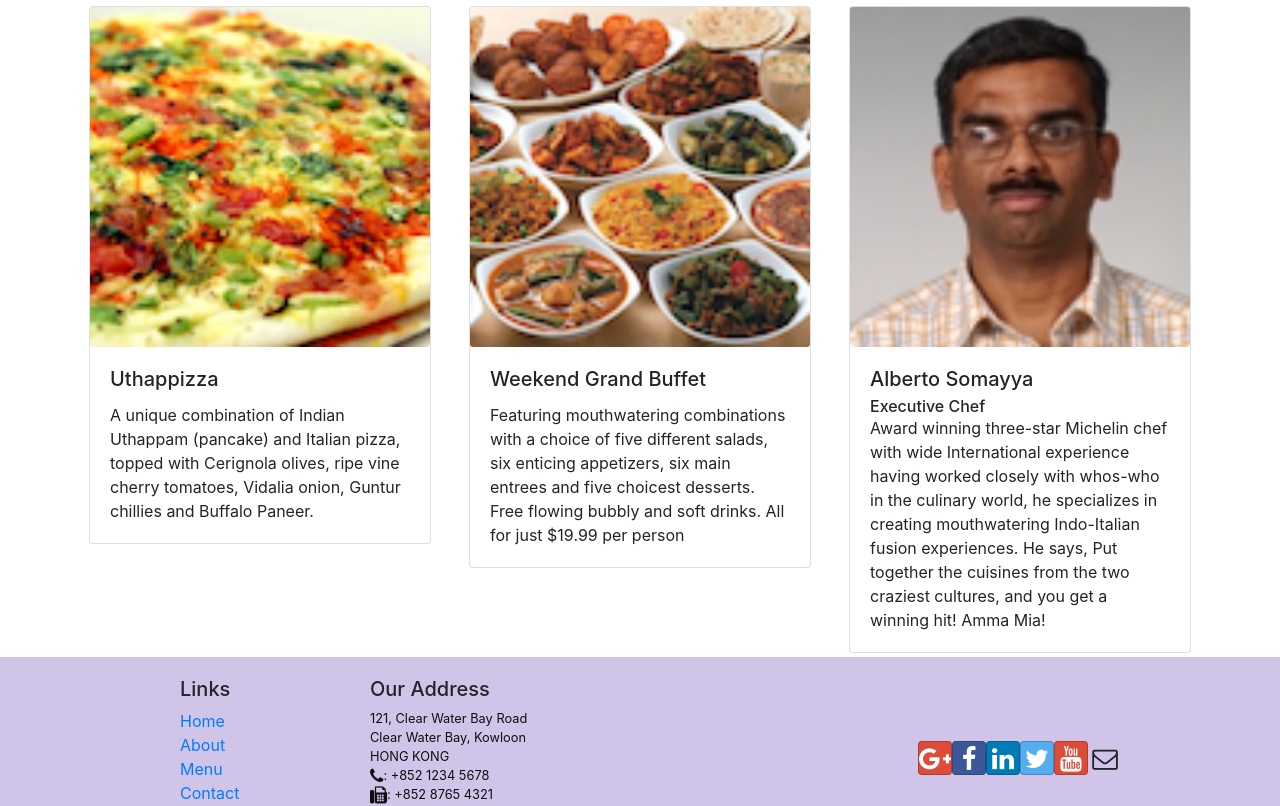
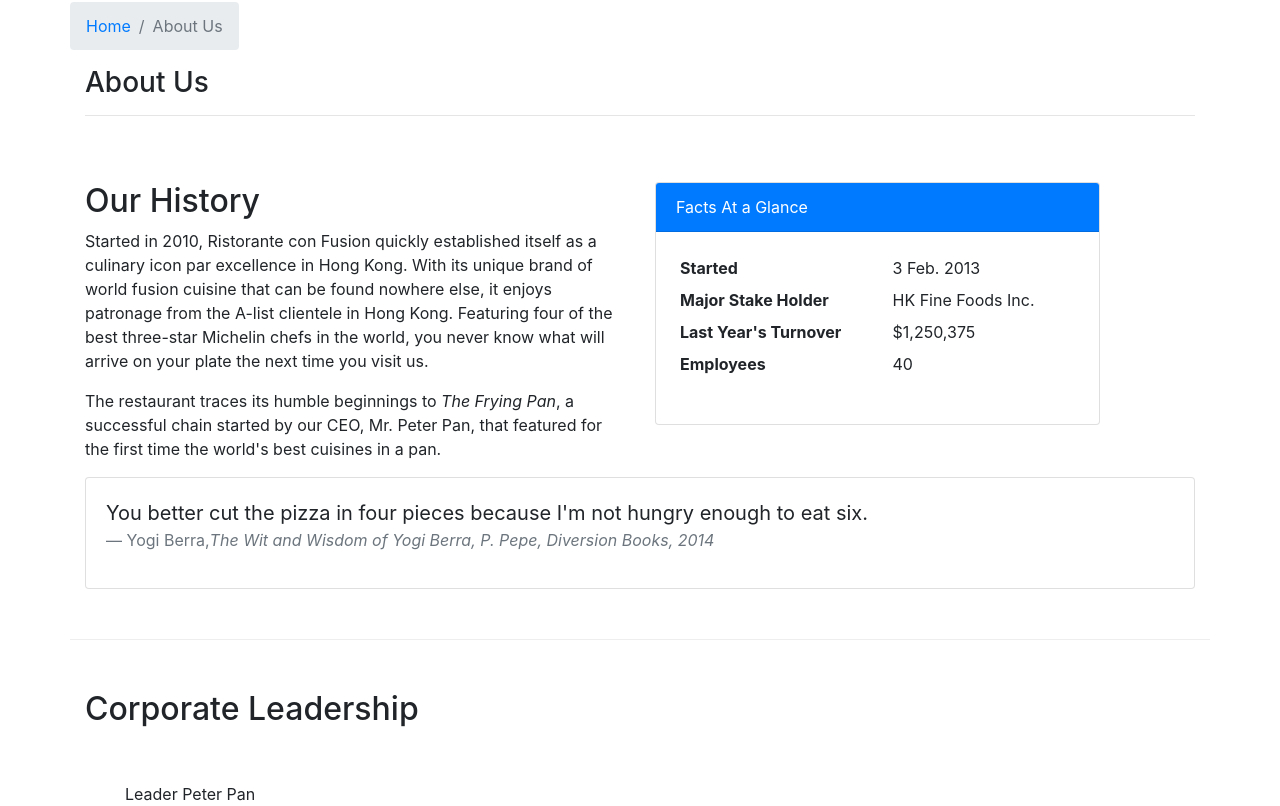
Before and after one commit to alpaca623/confusion, a React (Create React App) app: page /aboutus in a window 1280 px wide. Before the commit this address led to /home. Shown: the part 360-1166 px from the top of the page. Built offline with nearby package versions, Linux system fonts and the light colour scheme.

Commit message:
React Router Task 1
week4 day3 homework

```diff
--- /dev/null
+++ b/src/components/AboutComponent.js
@@ -0,0 +1,77 @@
+import React from 'react';
+import { Breadcrumb, BreadcrumbItem, Card, CardBody, CardHeader, Media } from 'reactstrap';
+import { Link } from 'react-router-dom';
+
+function About(props) {
+
+    const leaders = props.leaders.map((leader) => {
+        return (
+            <p>Leader {leader.name}</p>
+        );
+    });
+
+    return(
+        <div className="container">
+            <div className="row">
+                <Breadcrumb>
+                    <BreadcrumbItem><Link to="/home">Home</Link></BreadcrumbItem>
+                    <BreadcrumbItem active>About Us</BreadcrumbItem>
+                </Breadcrumb>
+                <div className="col-12">
+                    <h3>About Us</h3>
+                    <hr />
+                </div>
+            </div>
+            <div className="row row-content">
+                <div className="col-12 col-md-6">
+                    <h2>Our History</h2>
+                    <p>Started in 2010, Ristorante con Fusion quickly established itself as a culinary icon par excellence in Hong Kong. With its unique brand of world fusion cuisine that can be found nowhere else, it enjoys patronage from the A-list clientele in Hong Kong.  Featuring four of the best three-star Michelin chefs in the world, you never know what will arrive on your plate the next time you visit us.</p>
+                    <p>The restaurant traces its humble beginnings to <em>The Frying Pan</em>, a successful chain started by our CEO, Mr. Peter Pan, that featured for the first time the world's best cuisines in a pan.</p>
+                </div>
+                <div className="col-12 col-md-5">
+                    <Card>
+                        <CardHeader className="bg-primary text-white">Facts At a Glance</CardHeader>
+                        <CardBody>
+                            <dl className="row p-1">
+                                <dt className="col-6">Started</dt>
+                                <dd className="col-6">3 Feb. 2013</dd>
+                                <dt className="col-6">Major Stake Holder</dt>
+                                <dd className="col-6">HK Fine Foods Inc.</dd>
+                                <dt className="col-6">Last Year's Turnover</dt>
+                                <dd className="col-6">$1,250,375</dd>
+                                <dt className="col-6">Employees</dt>
+                                <dd className="col-6">40</dd>
+                            </dl>
+                        </CardBody>
+                    </Card>
+                </div>
+                <div className="col-12">
+                    <Card>
+                        <CardBody className="bg-faded">
+                            <blockquote className="blockquote">
+                                <p className="mb-0">You better cut the pizza in four pieces because
+                                    I'm not hungry enough to eat six.</p>
+                                <footer className="blockquote-footer">Yogi Berra,
+                                <cite title="Source Title">The Wit and Wisdom of Yogi Berra,
+                                    P. Pepe, Diversion Books, 2014</cite>
+                                </footer>
+                            </blockquote>
+                        </CardBody>
+                    </Card>
+                </div>
+            </div>
+            <div className="row row-content">
+                <div className="col-12">
+                    <h2>Corporate Leadership</h2>
+                </div>
+                <div className="col-12">
+                    <Media list>
+                        {leaders}
+                    </Media>
+                </div>
+            </div>
+        </div>
+    );
+}
+
+export default About;
--- a/src/components/MainComponent.js
+++ b/src/components/MainComponent.js
@@ -2,6 +2,7 @@ import React, { Component } from 'react';
 
 import Home from './HomeComponent';
 import Menu from './MenuComponent';
+import About from './AboutComponent';
 import Contact from './ContactComponent';
 import DishDetail from './DishDetailComponent';
 import { DISHES } from '../shared/dishes';
@@ -52,6 +53,7 @@ class Main extends Component{
                 <Switch>
                     <Route path="/home" component={HomePage} />
                     <Route path="/menu/:id" component={DishWithId} />
+                    <Route exact path="/aboutus" component={() => <About leaders={this.state.leaders} />} />
                     <Route exact path="/menu" component={() => <Menu dishes={this.state.dishes} />} />
                     <Route exact path="/contactus" component={Contact} />
                     <Redirect to="/home" />
```
Also changed, not shown: document/week4.md (+22 -0 lines).
